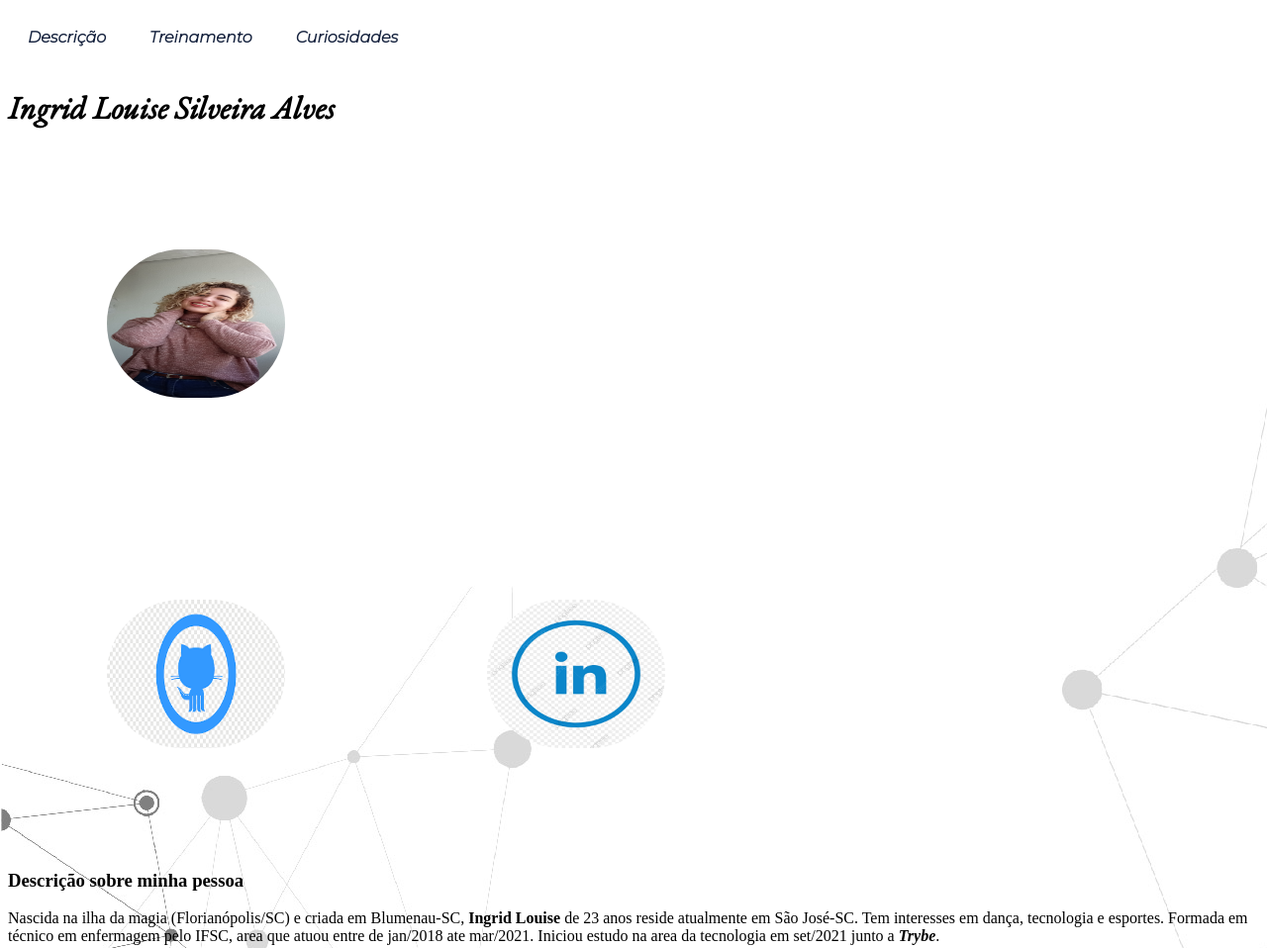
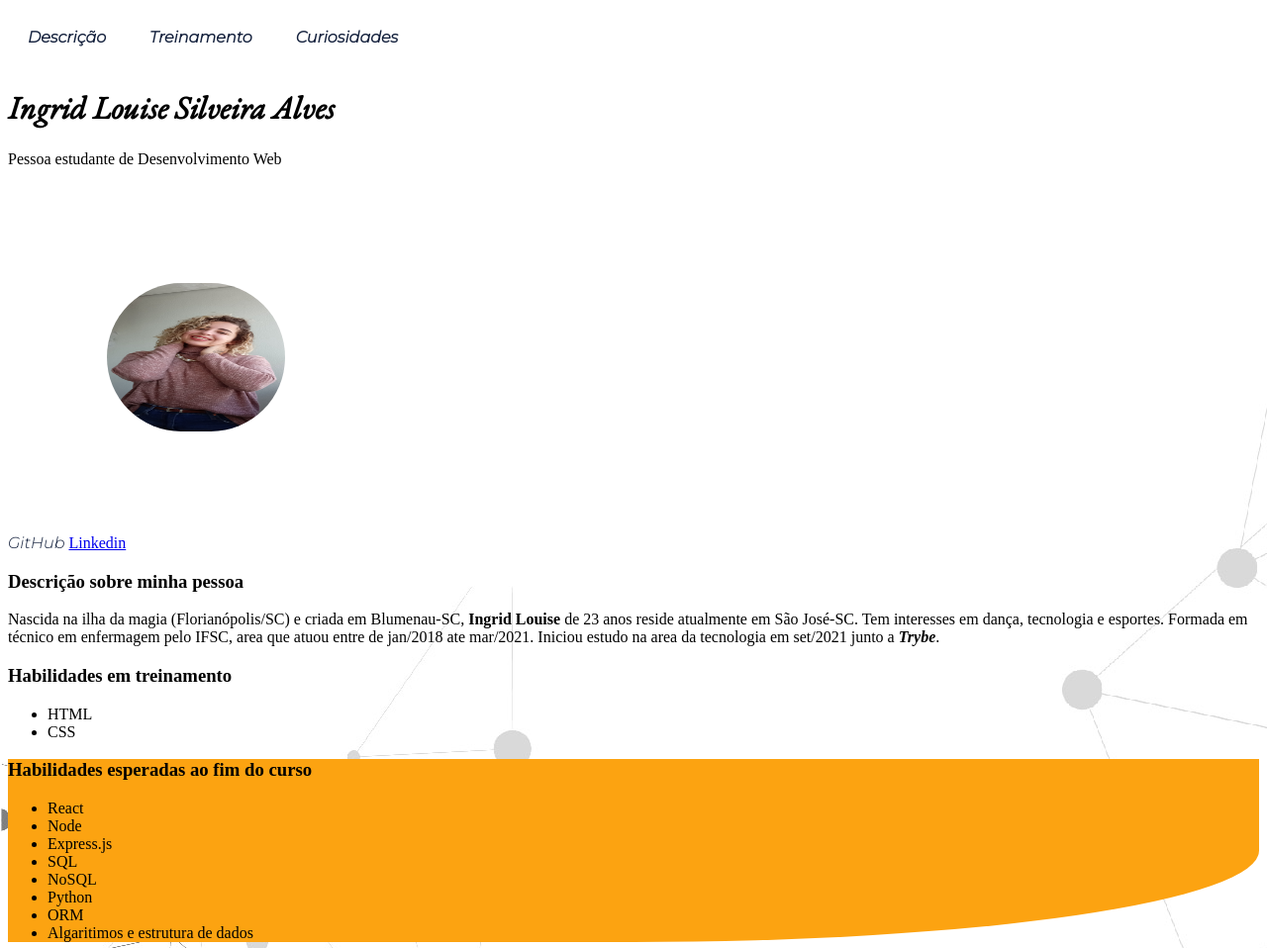
Before and after one commit to ingridl-alves/ingridl-alves.github.io, a plain HTML site: page index.html in a window 1280 px wide. Shown: the top 958 px of the page at 99% size. Drawn offline with nearby package versions, Linux system fonts and the light colour scheme.

Commit message:
Atualizado sintaxe do html

```diff
--- a/index.html
+++ b/index.html
@@ -28,12 +28,20 @@
             </div>
         </div>
     </header>
-    <div class="line-name">
+    <div class="name">
+        <div /*class="name"*\>
         <h1>Ingrid Louise Silveira Alves</h1>
+        </div>
+        <div /*class="name"*\>
+        <p>  Pessoa estudante de Desenvolvimento Web</p>
+        </div>
+        <div /*class="name"*\>
         <img src="/ingridlouise.jpg">
+        </div>
+    </div>
         <div>
-            <a class="pag-github" href="https://github.com/ingridl-alves" target="_blank"><img src="/logo-github.png"></a>
-            <a class="pag-linkedin" href="https://www.linkedin.com/in/ingrid-louise/" target="_blank"><img src="/logo-linkedin.png"></a>
+            <a class="pag-github" href="https://github.com/ingridl-alves" target="_blank">GitHub</a>
+            <a class="pag-linkedin" href="https://www.linkedin.com/in/ingrid-louise/" target="_blank">Linkedin</a>
         </div>
     </div>
     <div class="description-base">
```
